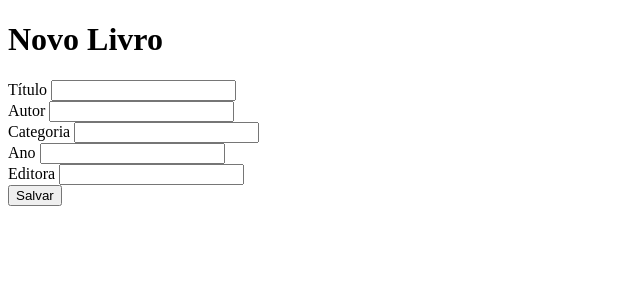
After one commit to Jeanhenriquedebastiani/listahtml, a Flask app: page /novo in a window 1280 px wide. The commit adds this page. Shown: the top 300 px of the page, without its empty margins (0-640 px from the left). Run offline with Flask 3, Linux system fonts and the light colour scheme.

Commit message:
cadastro de livros

```diff
--- a/app.py
+++ b/app.py
@@ -1,14 +1,51 @@
-from flask import Flask, render_template
+from flask import Flask, render_template, request
 import pandas as pd
-
+import os
 
 app = Flask(__name__)
 
-@app.route("/lista")
-def lista_livros():
+@app.route("/inicio")
+def home():
     df = pd.read_csv("tabela - livros.csv")
-    lista = df["Titulo do Livro"].tolist()
-    return render_template("lista.html", titulo="Listagem de Livros - SENAI", lista_de_livros=lista)
+    #lista = df["Titulo do Livro"].tolist()
+    lista_de_livros = []
+    for index, row in df.iterrows():
+        livro = Livro(row["Titulo do Livro"],row["Autor"],row["Categoria"],row["Ano de Publicação"])
+        lista_de_livros.append(livro)
+    return render_template("lista.html", titulo="Listagem de Livros - SENAI", lista_de_livros=lista_de_livros)
 
 
-app.run(debug=True)
+@app.route('/novo')
+def novo():
+    return render_template('novo.html', titulo='Novo Livro')
+
+class Livro:
+    def __init__(self,titulo,autor,categoria,ano,editora='Sem Editora'):
+        self.titulo = titulo
+        self.autor = autor
+        self.categoria = categoria
+        self.ano = ano
+        self.editora = editora
+        self.ativo = False
+
+#lista de livros inicial
+livro1 = Livro('1984','George Orwell','Ficção',1949)
+livro2 = Livro('O Senhor dos Aneis','J.R.R. Tolkien','Fantasia',1954)
+livro3 = Livro('Don Casmurro','Machado de Assis','Romance',1899)
+lista = [livro1,livro2,livro3]
+
+
+
+@app.route('/criar', methods=['POST'])
+def criar():
+    titulo = request.form['titulo']
+    autor = request.form['autor']
+    categoria = request.form['categoria']
+    ano = request.form['ano']
+    editora = request.form['editora']
+    livro = Livro(titulo,autor,categoria,ano,editora)
+    lista.append(livro)
+    return render_template('lista.html',titulo='Livros',livros = lista)
+
+if __name__ == "__main__":
+    app.run()
--- /dev/null
+++ b/templates/novo.html
@@ -0,0 +1,39 @@
+<!DOCTYPE html>
+<html>
+<head>
+    <meta charset="utf-8">
+    <meta name="viewport" content="width=device-width, initial-scale=1">
+    <title>Biblioteca</title>
+</head>
+<body>
+    <div class="container">
+      <div class="page-header">
+          <h1>{{ titulo }}</h1>
+      </div>
+      <form action="/criar" method="post">
+		    <!-- Campos do formulário -->
+		    <div class="form-group">
+		        <label for="titulo">Título</label>
+		        <input type="text" id="titulo" name="titulo" class="form-control">
+		    </div>
+		    <div class="form-group">
+		        <label for="autor">Autor</label>
+		        <input type="text" id="autor" name="autor" class="form-control">
+		    </div>
+		    <div class="form-group">
+		        <label for="categoria">Categoria</label>
+		        <input type="text" id="categoria" name="categoria" class="form-control">
+		    </div>
+		    <div class="form-group">
+		        <label for="ano">Ano</label>
+		        <input type="text" id="ano" name="ano" class="form-control">
+		    </div>
+		    <div class="form-group">
+		        <label for="editora">Editora</label>
+		        <input type="text" id="editora" name="editora" class="form-control">
+		    </div>
+		    <button type="submit" class="btn btn-primary">Salvar</button>
+		</form>
+    </div>
+</body>
+</html>
```
Also changed, not shown: asd.txt (added, +19 -0 lines), templates/lista.html (+11 -1 lines).
